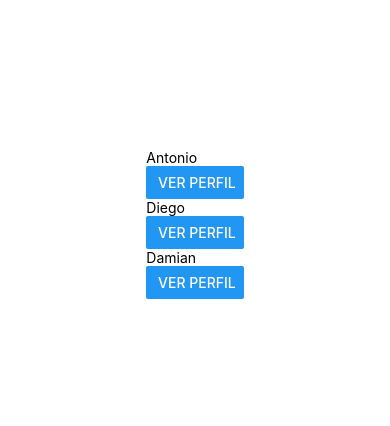
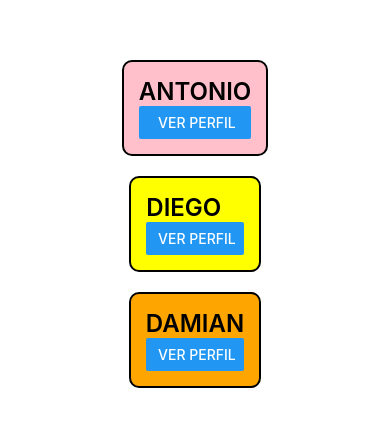
Before and after one commit to AntonioPeralesHernandez/DAM221, a React Native app in the folder miapp2/: screen / in a window 390 px wide. Shown: the part 198-624 px from the top of the page. Built offline with nearby package versions, Linux system fonts and the light colour scheme.

Commit message:
Práctica No.8: StyleSheet

```diff
--- a/miapp2/App.js
+++ b/miapp2/App.js
@@ -10,9 +10,9 @@ export default function App() {
   return (
     <View style={styles.container}>
 
-      <Perfil nombre="Antonio" carrera="ITIID" materia="DAM" cuatri="4"/>
-      <Perfil nombre="Diego" carrera="ITIID" materia="DAM" cuatri="4"/>
-      <Perfil nombre="Damian" carrera="ITIID" materia="DAM" cuatri="4"/>
+      <Perfil style={styles.tarjetas1} nombre="Antonio" carrera="ITIID" materia="DAM" cuatri="4"/>
+      <Perfil style={styles.tarjetas2} nombre="Diego" carrera="ITIID" materia="DAM" cuatri="4"/>
+      <Perfil style={styles.tarjetas3} nombre="Damian" carrera="ITIID" materia="DAM" cuatri="4"/>
 
       <StatusBar style="auto" />
     </View>
@@ -27,4 +27,7 @@ const styles = StyleSheet.create({
     alignItems: 'center',
     justifyContent: 'center',
   },
+  tarjetas1:{backgroundColor: 'pink'},
+  tarjetas2:{backgroundColor: 'yellow'},
+  tarjetas3:{backgroundColor: 'orange'},
 });
--- a/miapp2/components/Perfil.js
+++ b/miapp2/components/Perfil.js
@@ -2,22 +2,48 @@ import {Text, View, StyleSheet, Button} from 'react-native';
 import {useState}from 'react';
 
 
-export const Perfil = ({nombre,carrera,materia,cuatri}) => {
+export const Perfil = ({nombre,carrera,materia,cuatri,style}) => {
     const[mostrar,setMostrar]= useState(false);
 
 
     return(
-        <View>
-            <Text>{nombre}</Text>
+        <View style={[estilos.targetas, style]}>
+            <Text style={estilos.nombre}>{nombre}</Text>
 
             {mostrar &&
             <>
-            <Text>{carrera}</Text>
-            <Text>{materia}</Text>
-            <Text>{cuatri}</Text>
+            <Text style={estilos.carrera}>{carrera}</Text>
+            <Text style={estilos.otrotexto}>{materia}</Text>
+            <Text style={estilos.otrotexto}>{cuatri}</Text>
             </>
             }
             <Button title=" Ver Perfil" onPress={()=>setMostrar(!mostrar) }/>
         </View>
     )
 }
+const estilos= StyleSheet.create({
+    nombre:{
+        fontSize: 24,
+        fontWeight: '600',
+        textTransform: 'uppercase',
+    },
+    carrera:{
+        fontSize: 20,
+        color: 'green',
+        fontFamily: 'Roboto',
+    },
+    otrotexto:{
+        fontSize: 18,
+        color: 'blue',
+        fontFamily: 'Courier',
+        fontStyle: 'italic',
+    },
+    targetas:{
+        borderWidth: 2,
+        borderRadius: 10,
+        padding: 15,
+        margin: 10,
+    },
+
+
+});
```
